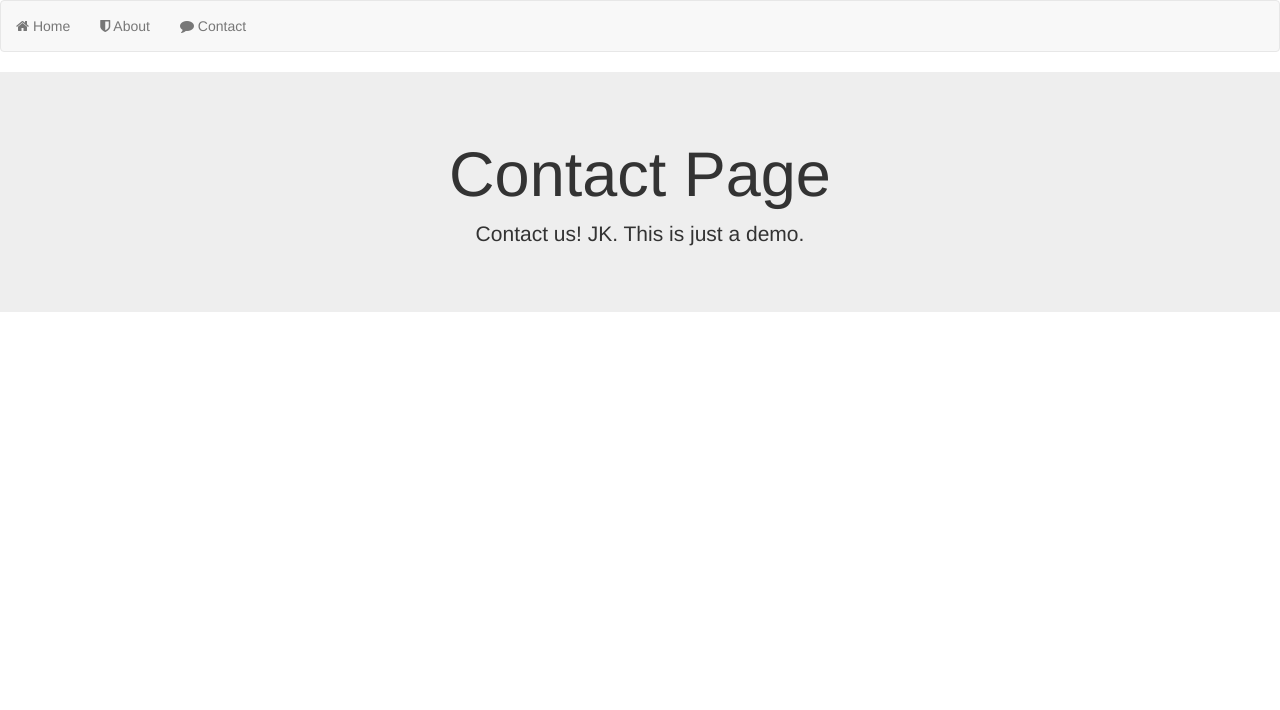
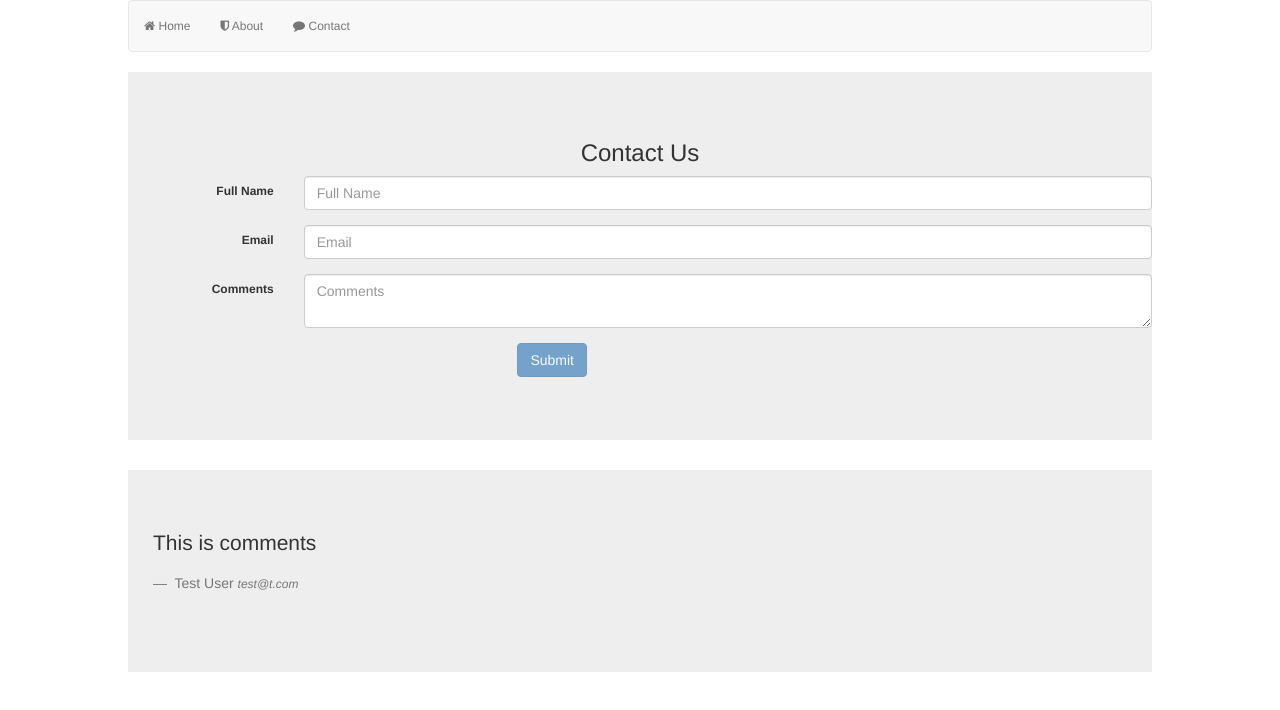
Before and after one commit to sthashree/angular-test, a plain HTML site: page index.html at #!/contact in a window 1280 px wide. Drawn offline with nearby package versions, Linux system fonts and the light colour scheme; some packages are replaced by stand-ins of ours.

Commit message:
COntact Form

```diff
--- /dev/null
+++ b/css/main.css
@@ -0,0 +1,7 @@
+* {
+	font-size: 12px;
+}
+#container {
+	width: 1024px;
+	margin: 0 auto;
+}
--- a/index.html
+++ b/index.html
@@ -3,6 +3,7 @@
   <head>
     <link rel="stylesheet" href="//netdna.bootstrapcdn.com/bootstrap/3.0.0/css/bootstrap.min.css" />
     <link rel="stylesheet" href="//netdna.bootstrapcdn.com/font-awesome/4.0.0/css/font-awesome.css" />
+    <link href="css/main.css" rel="stylesheet" type="text/css" />
 
     <script src="https://ajax.googleapis.com/ajax/libs/angularjs/1.2.25/angular.min.js"></script>
     <script src="//ajax.googleapis.com/ajax/libs/angularjs/1.2.25/angular-route.js"></script>
@@ -27,6 +28,7 @@
     </style>
   </head>
   <body>
+  <div id="container">
     <header>
 
       <nav class="navbar navbar-default" id="menu">
@@ -42,6 +44,6 @@
       <div ng-view></div>
     </div>
 
-
+  </div>
   </body>
 </html>
--- a/js/main.js
+++ b/js/main.js
@@ -35,7 +35,32 @@ var app = angular.module('myApp', [
       });
 
       app.controller('contactController', function($scope) {
-          $scope.message = 'Contact us! JK. This is just a demo.';
+        $scope.comments = [
+              {
+                'comment' : 'This is comments',
+                'name'    : ' Test User',
+                'email'   : ' test@t.com'
+              }
+          ];
+
+              console.log($scope.comments)
+          // function to submit the form after all validation has occurred
+          $scope.submitForm = function() {
+            newComment = [];
+              // check to make sure the form is completely valid
+              if ($scope.contactForm.$valid) {
+                newComment = {  comment : $scope.comment,
+                                    name : $scope.name ,
+                                    email : $scope.email
+                                };
+              }
+              $scope.comments.push(newComment);
+
+              console.log($scope.comments)
+
+          };
+
+
       });
 
 app.controller('greetingController', function($scope) {
--- a/pages/contact.html
+++ b/pages/contact.html
@@ -1,6 +1,37 @@
 <!-- home.html -->
-    <div class="jumbotron text-center">
-        <h1>Contact Page</h1>
-
-        <p>{{ message }}</p>
+    <div class="jumbotron text-center" ng-controller="contactController">
+        <h3>Contact Us</h3>
+        <form name="contactForm" method="POST" class="form-horizontal" ng-submit="submitForm()" novalidate>
+        	<div class="form-group">
+        	    <label for="name" class="col-sm-2 control-label">Full Name</label>
+        	    <div class="col-sm-10">
+        	      <input type="text" class="form-control" id="name" name="name" ng-model="name" placeholder="Full Name" required>
+        	       <p ng-show="contactForm.name.$invalid && !contactForm.name.$pristine" class="help-block">You name is required.</p>
+        	    </div>
+        	  </div>
+        	  <div class="form-group" ng-class="{ 'has-error' : contactForm.email.$invalid && !contactForm.email.$pristine }">
+        	    <label for="email" class="col-sm-2 control-label">Email</label>
+        	    <div class="col-sm-10">
+        	      <input type="email" class="form-control" id="email" name="email" placeholder="Email"  ng-model="email">
+        	       <p ng-show="contactForm.email.$invalid && !contactForm.email.$pristine" class="help-block">Enter a valid email.</p>
+        	    </div>
+        	  </div>
+        	  <div class="form-group">
+        	    <label for="comment" class="col-sm-2 control-label">Comments</label>
+        	    <div class="col-sm-10">
+        	      <textarea class="form-control" id="comment" placeholder="Comments" ng-model="comment"> </textarea>
+        	    </div>
+        	  </div>
+        	  <div class="form-group">
+        	    <div class="col-sm-10">
+        	      <button type="submit" class="btn btn-primary" value="Submit" ng-disabled="contactForm.$invalid"> Submit </button>
+        	    </div>
+        	  </div>
+        </form>
     </div>
+     <div class="jumbotron" ng-repeat="comment in comments">
+    	    <blockquote>
+    		  	<p>{{comment.comment}}</p>
+    		  	<footer>{{comment.name}} <cite title="Source Title">{{comment.email}}</cite></footer>
+    		</blockquote>
+        </div>
```
Also changed, not shown: contact.html (deleted, +0 -6 lines).
